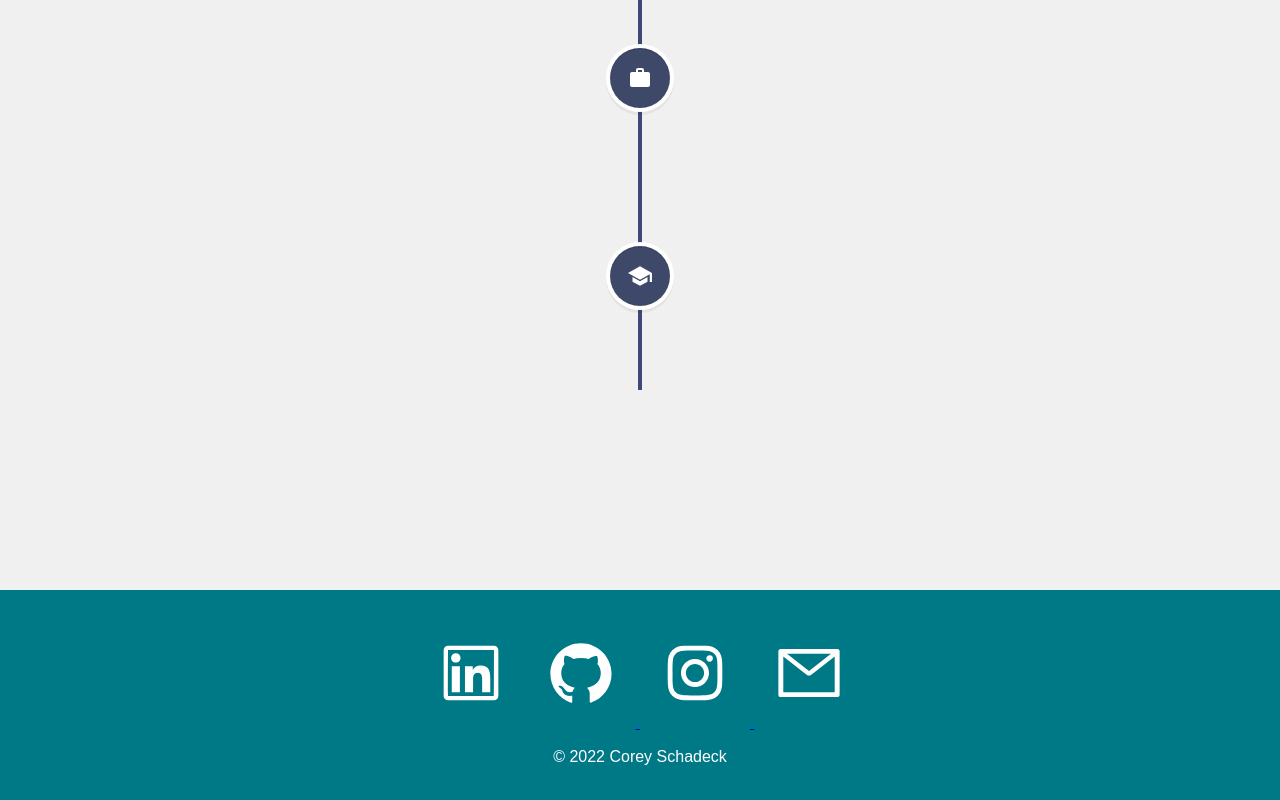
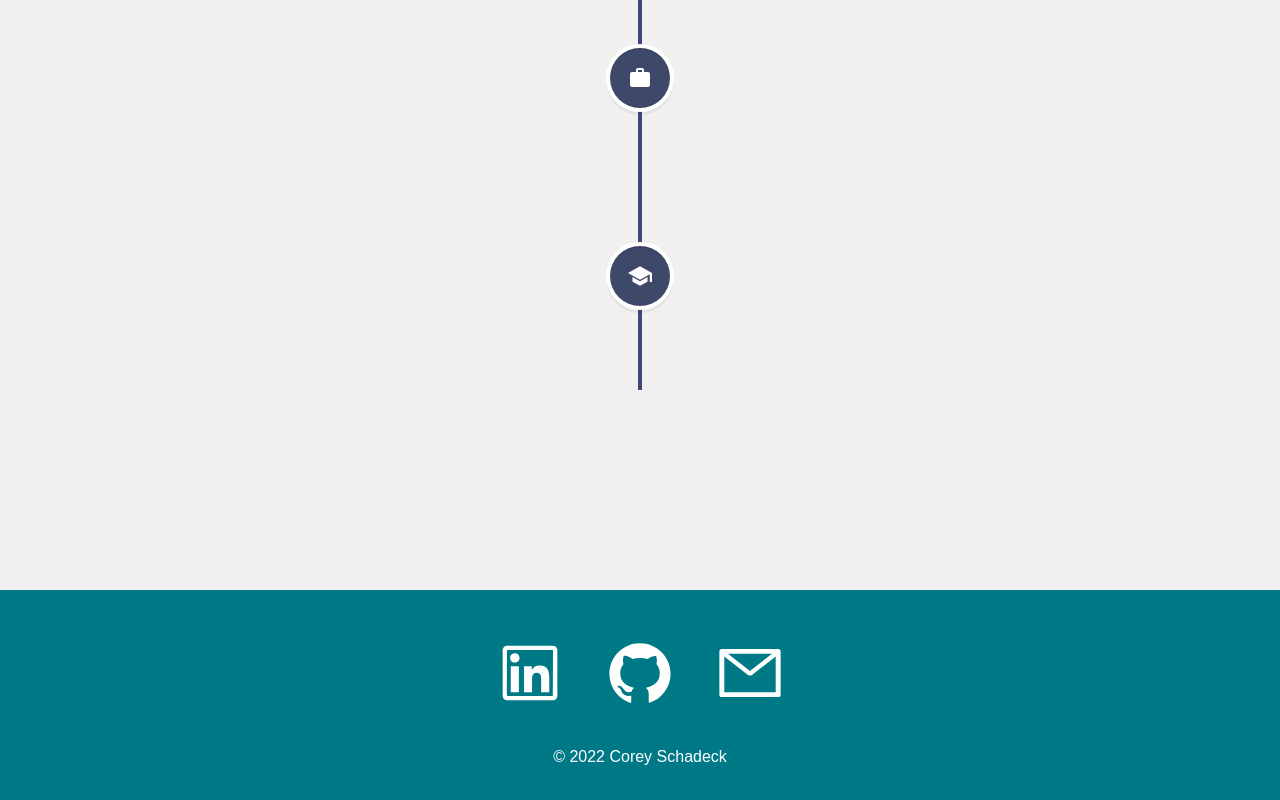
Before and after one commit to CSchadeck/portfolio-website, a React (Create React App) app: page /experience in a window 1280 px wide. Shown: the part 786-1586 px from the top of the page. Built offline with nearby package versions, Linux system fonts and the light colour scheme.

Commit message:
removed instagram

```diff
--- a/src/components/Footer.js
+++ b/src/components/Footer.js
@@ -3,17 +3,20 @@ import "../styles/Footer.css";
 import { AiOutlineLinkedin } from "react-icons/ai";
 import { AiOutlineGithub } from "react-icons/ai";
 import { AiOutlineMail } from "react-icons/ai";
-import { AiOutlineInstagram } from "react-icons/ai";
+//import { AiOutlineInstagram } from "react-icons/ai";
 
 export default function Footer(){
 return ( <div className="footer">
     <div className="socialMedia">
        <a href="https://www.linkedin.com/in/coreyschadeck" target="_blank" rel="noreferrer">< AiOutlineLinkedin /></a>
        <a href="https://github.com/CSchadeck" target="_blank" rel="noreferrer">< AiOutlineGithub /></a>
-       <a href="http://instagram.com/mizzfitnyc/" target="_blank" rel="noreferrer"> < AiOutlineInstagram /> </a>
         <a href="mailto:corey@schadeck.com">< AiOutlineMail /> </a>
     </div>
     <p> &copy; 2022 Corey Schadeck</p>
     </div>
 )
 };
+
+
+//instagram.
+//<a href="http://instagram.com/mizzfitnyc/" target="_blank" rel="noreferrer"> < AiOutlineInstagram /> </a>
```
